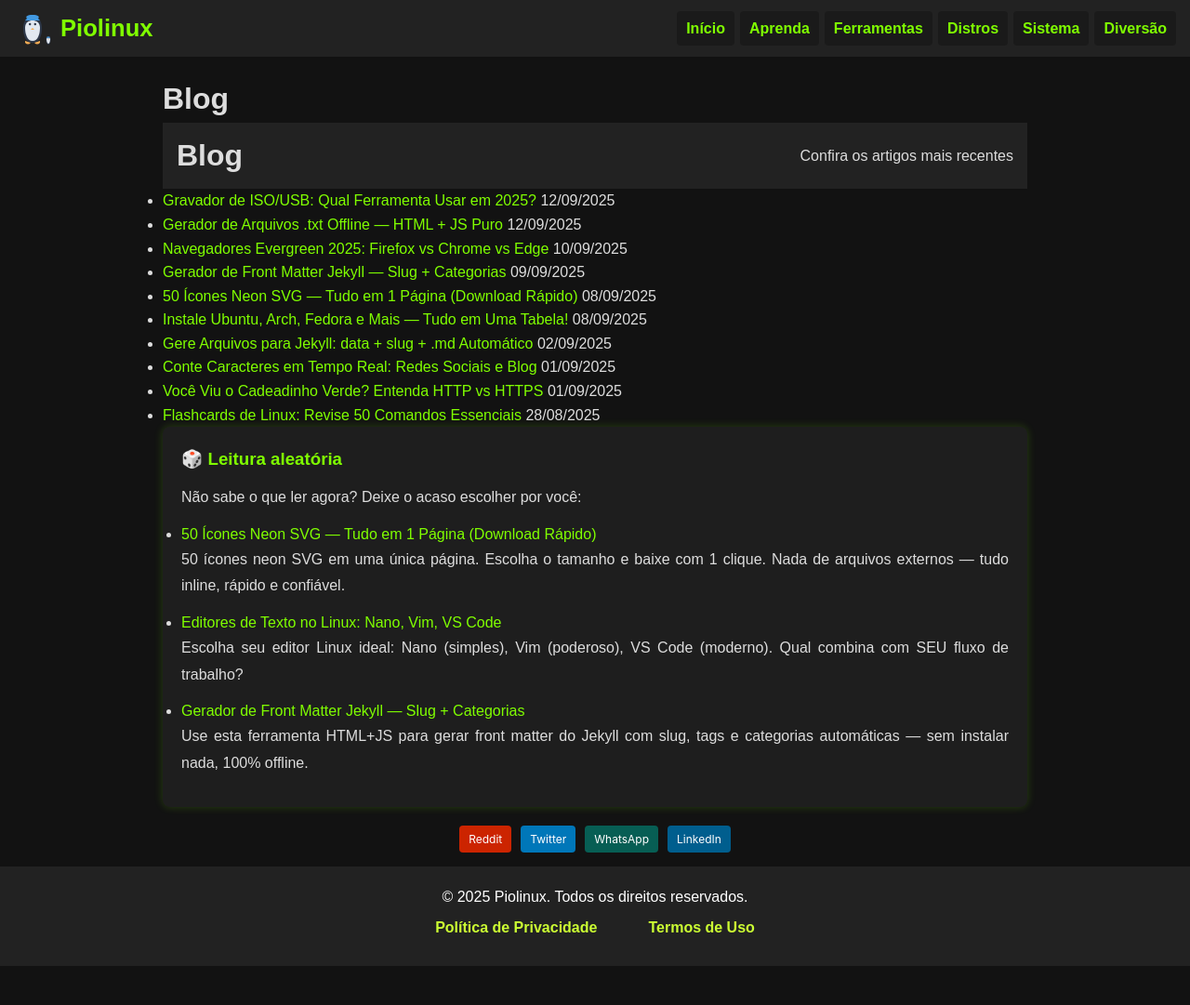
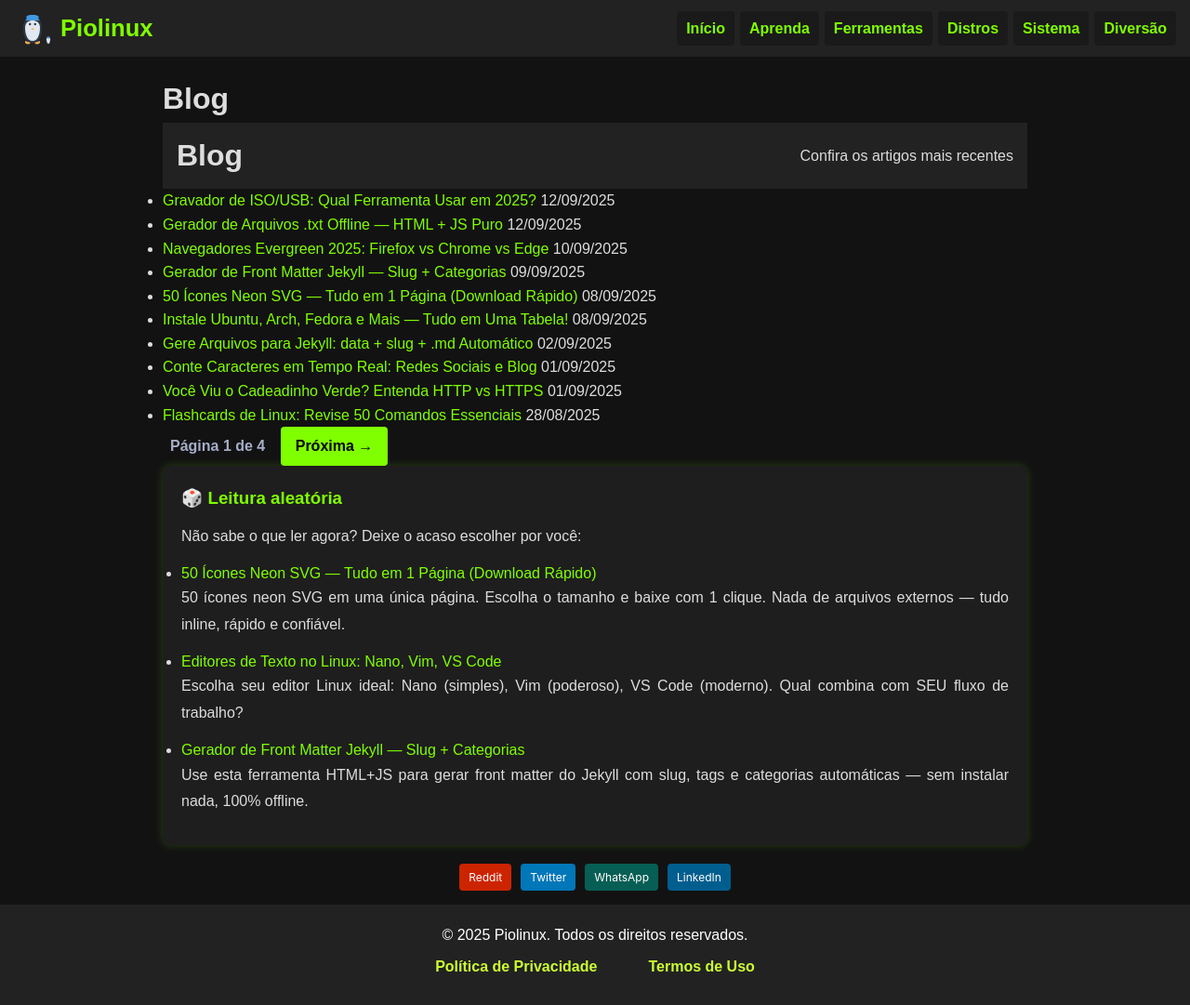
Before and after one commit to Piolinux/piolinux-site, a Jekyll site: the page built from blog/index.html, in a window 1280 px wide. Shown: the whole page at 93% size. Built offline with Jekyll 4.4.1, drawn with Linux system fonts in a browser that asks for light colours; the list of posts is cut into pages by our own code; before the commit the page ends 1039 px from its top, so only the background shows below that.

Commit message:
Update index.html

```diff
--- a/blog/index.html
+++ b/blog/index.html
@@ -22,7 +22,18 @@ title: Blog
   {% endfor %}
 </ul>
 
+<!-- _includes/pagination.html -->
+<div class="pagination">
+  {% if paginator.previous_page %}
+    <a href="{{ paginator.previous_page_path | relative_url }}" class="btn">&larr; Anterior</a>
+  {% endif %}
 
+  <span class="page-info">Página {{ paginator.page }} de {{ paginator.total_pages }}</span>
+
+  {% if paginator.next_page %}
+    <a href="{{ paginator.next_page_path | relative_url }}" class="btn">Próxima &rarr;</a>
+  {% endif %}
+</div>
 
 <style>
 
```
